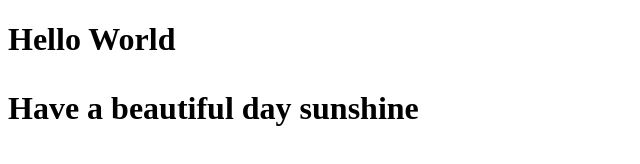
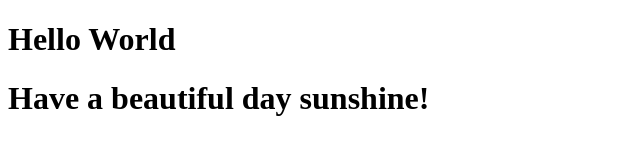
Before and after one commit to Britney671/Be.Artsy.Designs, a plain HTML site: page project1/index.html in a window 1280 px wide. Shown: the whole page, without its empty margins (0-640 px from the left). Drawn offline with Linux system fonts and the light colour scheme.

Commit message:
Add files via upload

```diff
--- a/project1/index.html
+++ b/project1/index.html
@@ -4,7 +4,6 @@
 <title>Home - Britney Diggs</title>
 </head>
 <body>
-<H1> Hello World<h1>
-<p>Have a beautiful day sunshine</p>
-</body>
+<H1> Hello World <h1>
+</body> Have a beautiful day sunshine! </body>
 </html>
```
